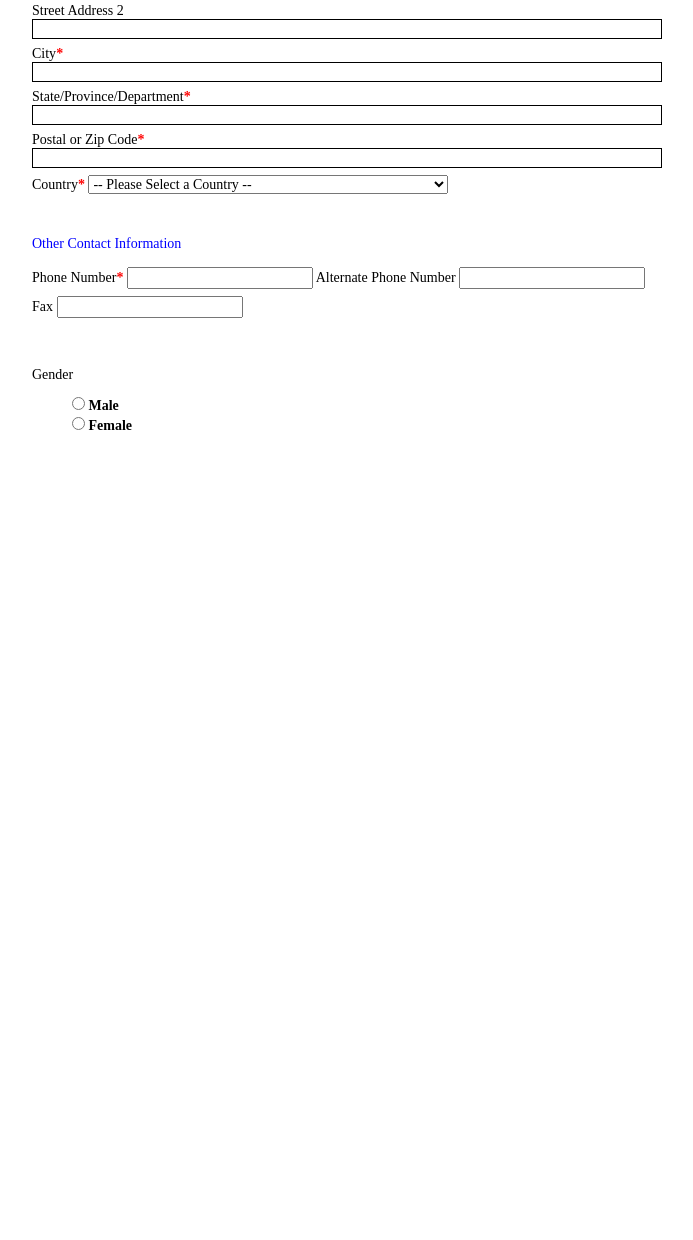
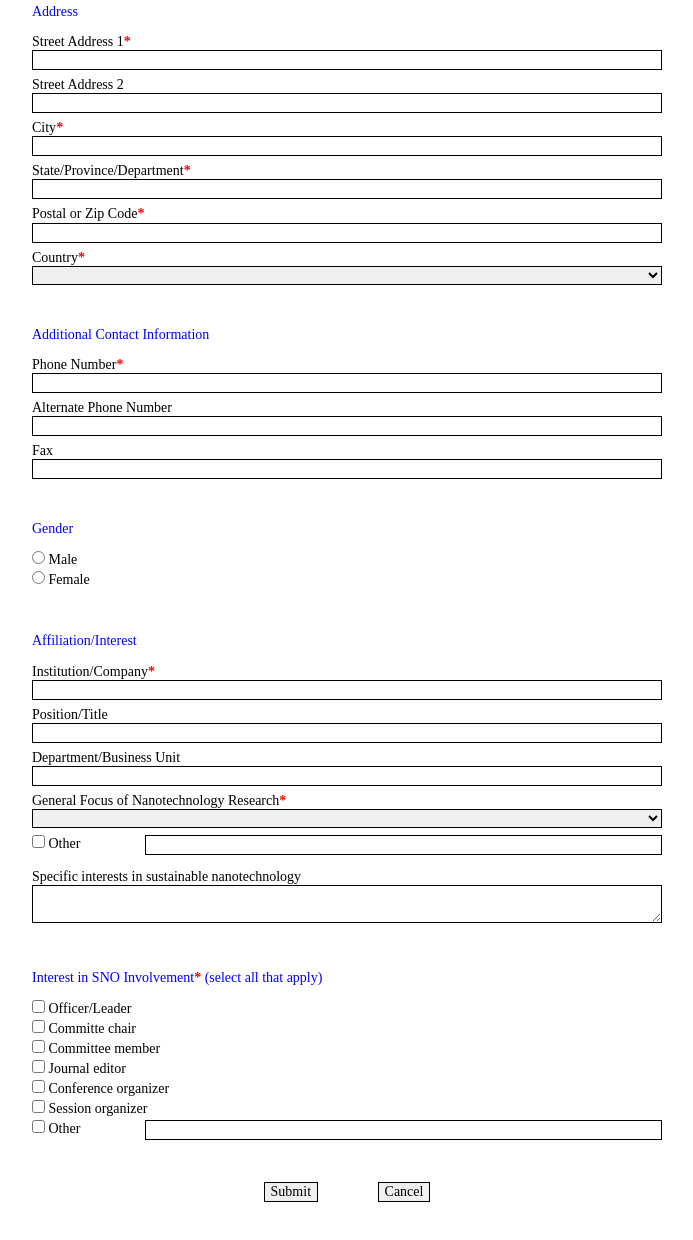
Before and after one commit to avatarmh/Node-Capstone-SNO, a website: page public/joinSNO.html in a window 1280 px wide. Shown: the part 1144-2384 px from the top of the page, without its empty margins (293-986 px from the left). Before the commit the page ends 1605 px from the top, so only its background shows below. Drawn offline with nearby package versions, Linux system fonts and the light colour scheme.

Commit message:
set up all html shell pages

```diff
--- a/public/joinSNO.html
+++ b/public/joinSNO.html
@@ -51,17 +51,18 @@
 
     <form class="sno-membership">
       <div class="login-credentials">
+        <p class="form-header">Join SNO</p>
         <label for="email">Email</label>
-        <input name="email" title="Email" class="email" type="text" required/>
+        <input type="text" name="email" title="Email" class="email" type="username" required/>
 
         <label for="password">Password</label>
-        <input name="password" title="Password" class="SNO-password" type="text" required/>
+        <input type="text" name="password" title="Password" class="SNO-password" type="password" required/>
         <img class="robot-test" alt="robot-test" src="confirm-humanity.png" />
 
       </div>
 
-      <div class="radio-member-type">
-        <p class="form-header">Membership Options and Rates</p>
+      <div class="radio-member-type membership-options">
+        <p class="form-header">Membership Options and Payment<span class="asterisk">*</span></p>
         <ul class="radio-group">
           <li>
             <input id="radio_1" type="radio" class="radio">
@@ -95,21 +96,23 @@
       </div>
 
 
-    <div>
-      <select class="member-type" name="member-type" id="member-type-dropdown">
-        <option class="options" value="0">-- Please Select Member Type --</option>
+    <div class="member-type">
+      <label>Member Type<span class="asterisk">*</span>
+        <select class="member-type dropdown-menu" name="member-type" id="member-type-dropdown">
+          <option class="options" value="0"></option>
           <option value="5">Academia</option>
           <option value="4">Industry</option>
           <option value="3">Government</option>
           <option value="2">Student</option>
           <option value="1">Retired</option>
         </select>
+      </label>
     </div>
 
-    <div class="member-type-other">
+    <div class="member-type menu-other">
         <input id="member-type-checkbox" type="checkbox">
-        <label for="other-member-type">other</label>
-        <input id="other-member-input" type="text">
+        <label for="other">Other</label>
+        <input id="other-input" type="text">
     </div>
 
 
@@ -147,36 +150,29 @@
       <input name="postal-code" class="postal-code" type="text" required/>
 
       <label for="Country">Country<span class="asterisk">*</span></label>
-
-      <select id="country-dropdown" name="country" required>
-        <option value="" selected disabled>-- Please Select a Country --</option>
+      <select id="country-dropdown" class="dropdown-menu" name="country" required>
+        <option class="options" value="" selected disabled></option>
       </select>
+    </div>
 
 
 
+    <div class="other-contact-info">
+        <p class="form-header">Additional Contact Information</p>
+        <label for="phone">Phone Number<span class="asterisk">*</span></label>
+        <input type="text" id="phone" name="phone" required />
 
+        <label for="alt-phone">Alternate Phone Number</label>
+        <input  type="text" name="alt-phone" class="alt-phone"/>
 
-
-
+        <label for="fax">Fax</label>
+        <input type="text" name="fax" class="fax"/>
     </div>
 
 
-    <div class="other-contact-info">
-        <p class="form-header">Other Contact Information</p>
-        <label for="phone">Phone Number<span class="asterisk">*</span></label>
-        <input name="phone" class="phone" type="number" required/>
-
-        <label for="alt-phone">Alternate Phone Number</label>
-        <input name="alt-phone" class="alt-phone" type="number"/>
-
-        <label for="fax">Fax</label>
-        <input name="fax" class="fax" type="number"/>
-    </div>
-
-
-    <div class="radio-member-type">
-        <p class"form-header">Gender</p>
-        <ul class="radio-group-gender">
+    <div class="radio-gender-type">
+        <p class="form-header">Gender</p>
+        <ul class="radio-group">
           <li>
             <input id="radio_1" type="radio" class="radio">
             <label for="">Male</label>
@@ -186,6 +182,87 @@
             <label for="">Female</label>
           </li>
         </ul>
+      </div>
+
+    <div class="affiliation">
+          <p class="form-header">Affiliation/Interest</p>
+          <label for="affiliation">Institution/Company<span class="asterisk">*</span></label>
+          <input type="text" id="affiliation" name="affiliation" required />
+
+          <label for="position">Position/Title</label>
+          <input  type="text" name="position" class="position"/>
+
+          <label for="dept-unit">Department/Business Unit</label>
+          <input type="text" name="dept-unit" class="dept-unit"/>
+      </div>
+
+    <div>
+      <label for="research-focus">General Focus of Nanotechnology Research<span class="asterisk">*</span></label>
+      <select class="research-focus dropdown-menu" name="research-focus" id="research-focus-dropdown">
+        <option class="options" value="0"></option>
+        <option value="5">Synthesis/Characterization</option>
+        <option value="4">Applications</option>
+        <option value="3">Implications</option>
+        <option value="2">Societal/Policy Aspects</option>
+        <option value="1">Economic Aspects</option>
+      </select>
+    </div>
+
+    <div class="research-focus menu-other">
+      <input id="research-focus-checkbox" type="checkbox">
+      <label for="other">Other</label>
+      <input id="other-input" type="text">
+    </div>
+
+    <div class="interests">
+      <p></p>
+        <label for="specific-interests">Specific interests in sustainable nanotechnology</label>
+        <textarea id="specific-SNO-interests"  rows="2rem" title="Description" class="specific-SNO-interests">
+    </textarea>
+  </div>
+
+  <div class="radio-member-type SNO-interest">
+      <p class="form-header">Interest in SNO Involvement<span class="asterisk">*</span>
+        (select all that apply)</p>
+      <ul class="radio-group">
+        <li>
+          <input id="radio_1" type="checkbox">
+          <label for="">Officer/Leader</label>
+        </li>
+        <li>
+          <input id="radio_2" type="checkbox">
+          <label for="">Committe chair</label>
+        </li>
+        <li>
+          <input id="radio_3" type="checkbox">
+          <label for="">Committee member</label>
+        </li>
+        <li>
+          <input id="radio_4" type="checkbox">
+          <label for="">Journal  editor</label>
+        </li>
+        <li>
+          <input id="radio_5" type="checkbox">
+          <label for="">Conference organizer</label>
+        </li>
+        <li>
+          <input id="radio_6" type="checkbox">
+          <label for="">Session organizer</label>
+        </li>
+        <li>
+          <input id="sno-interest-checkbox" type="checkbox">
+          <label for="other">Other</label>
+          <input id="other-input" type="text">
+        </li>
+       </ul>
+    </div>
+
+  <div class="page-buttons">
+    <button id="submitItemButton" name="add" title="Click to submit your bookmark" type="submit">Submit</button>
+    <input role='button' type="button" id="cancelButton" value="Cancel" />
+  </div>
+
+
     </div>
 
 
--- a/public/js/countries.js
+++ b/public/js/countries.js
@@ -233,10 +233,7 @@
   { key: "UG", name: "Uganda" },
   { key: "UA", name: "Ukraine" },
   { key: "AE", name: "United Arab Emirates (the)" },
-  {
-    key: "GB",
-    name: "United Kingdom of Great Britain and Northern Ireland (the)"
-  },
+  { key: "GB", name: "United Kingdom of Great Britain and Northern Ireland (the)"},
   { key: "UM", name: "United States Minor Outlying Islands (the)" },
   { key: "US", name: "United States of America (the)" },
   { key: "UY", name: "Uruguay" },
--- a/public/styles/joinSNO.css
+++ b/public/styles/joinSNO.css
@@ -1,6 +1,3 @@
-.content {
-    font-weight: normal;
-}
 .membership-period-header {
     color: blue;
 }
@@ -24,23 +21,47 @@ input {
     margin-bottom: 0.5rem;
 }
 
-.radio-member-type p {
-    margin-top: 3rem;
-    font-weight: normal;
+
+.radio-group {
+    padding: 0;
+}
+
+.radio-group li {
+    list-style: none;
+}
+
+.dropdown-menu {
+    width: 100%;
+    border: 1px solid;
+    border-radius: 0;
 
 }
 
-.radio-group {
-    font-weight: normal;
+/*
+
+.member-type-other-checkbox {
+    width: 25%;
+    margin-right: 3%;
+    float: left;
 }
 
-.member-type-other {
+.member-type-other input[type="text"] {
+    float: left;
+    width: 70%;
+} */
+
+.radio-member-type p {
+    margin-top: 3rem;
+}
+
+
+.menu-other {
     width: 100%;
     margin: auto;
     margin-top: 0.5rem;
 }
 
-#other-member-input {
+#other-input {
     float: right;
     width: 82%;
 }
@@ -50,8 +71,20 @@ input {
     width: 100%;
 }
 
-.address {
+textarea {
+    border: 1px solid black;
     width: 100%;
+
+}
+
+button, input[type="button"], input[type="submit"] {
+    margin: 2rem;
+    border-radius: 0px;
+    border: 1px solid black;
+}
+
+.page-buttons {
+   text-align: center;
 }
 
 @media only screen and (min-width: 720px) {
--- a/public/styles/shared.css
+++ b/public/styles/shared.css
@@ -17,9 +17,7 @@ header {
 
 nav {
     display: inline-block;
-    /* width: 95%; */
-    /* float: right; */
-    text-align: center;
+     text-align: center;
     padding-right: 0px;
     margin-right: 0px;
 }
@@ -46,6 +44,7 @@ img.logo {
 
 .content {
     padding: 10px;
+        font-weight: normal;
 }
 
 .asterisk {
@@ -53,32 +52,3 @@ img.logo {
     font-size: 1rem;
     font-weight: bold;
 }
-
-.radio-member-type {
-    font-weight: bold;
-}
-
-.radio-member-type .radio-group {
-    padding: 0;
-}
-.radio-member-type li {
-    list-style: none;
-}
-
-.member-type {
-    width: 100%;
-    border: 1px solid;
-    border-radius: 0;
-
-}
-
-.member-type-other-checkbox {
-    width: 25%;
-    margin-right: 3%;
-    float: left;
-}
-
-.member-type-other input[type="text"] {
-    float: left;
-    width: 70%;
-}
```
Also changed, not shown: public/about.html (+46 -0 lines), public/conferences.html (+46 -0 lines), public/login.html (added, +46 -0 lines), public/member-directory.html (+46 -0 lines), public/news.html (added, +46 -0 lines). Lines whose indentation alone changed are shown as unchanged.
